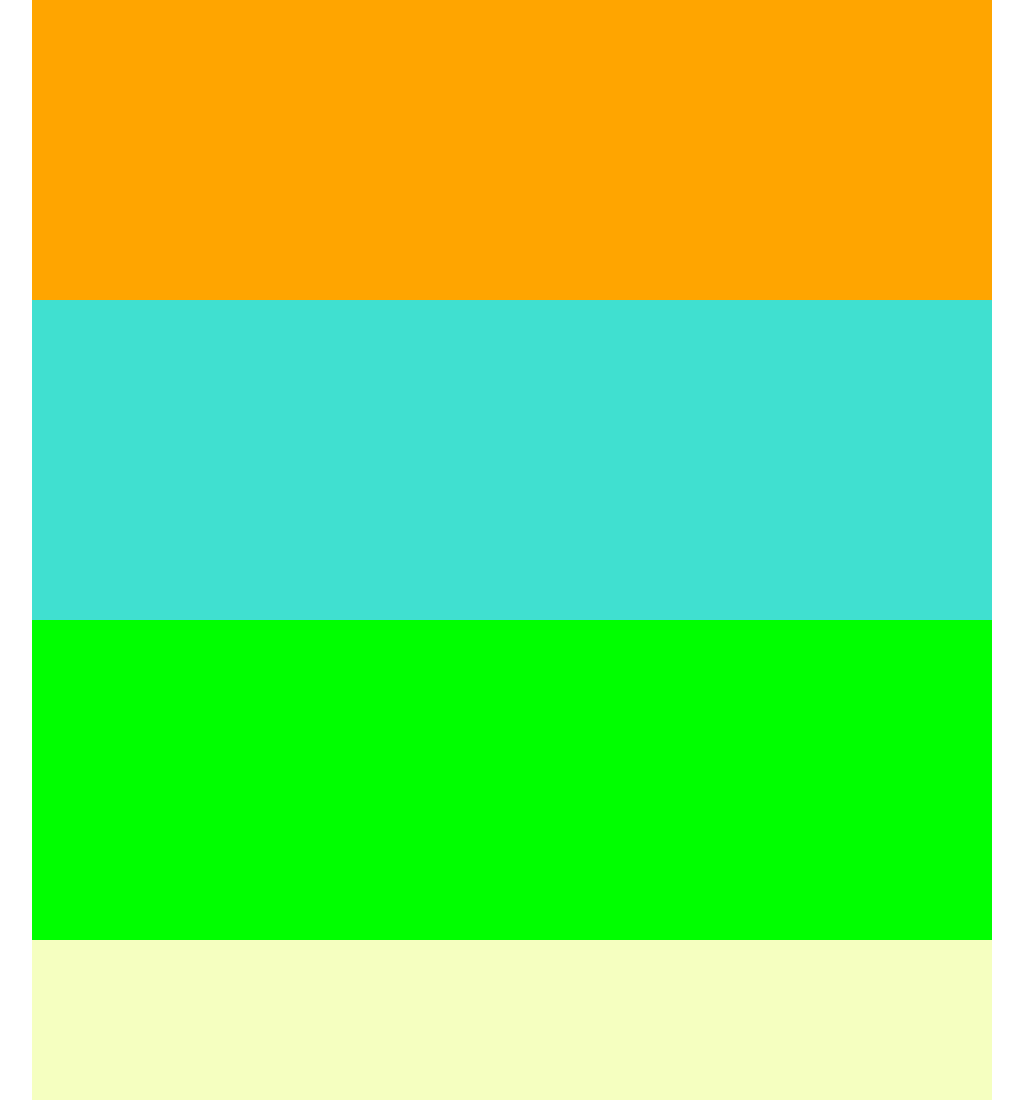
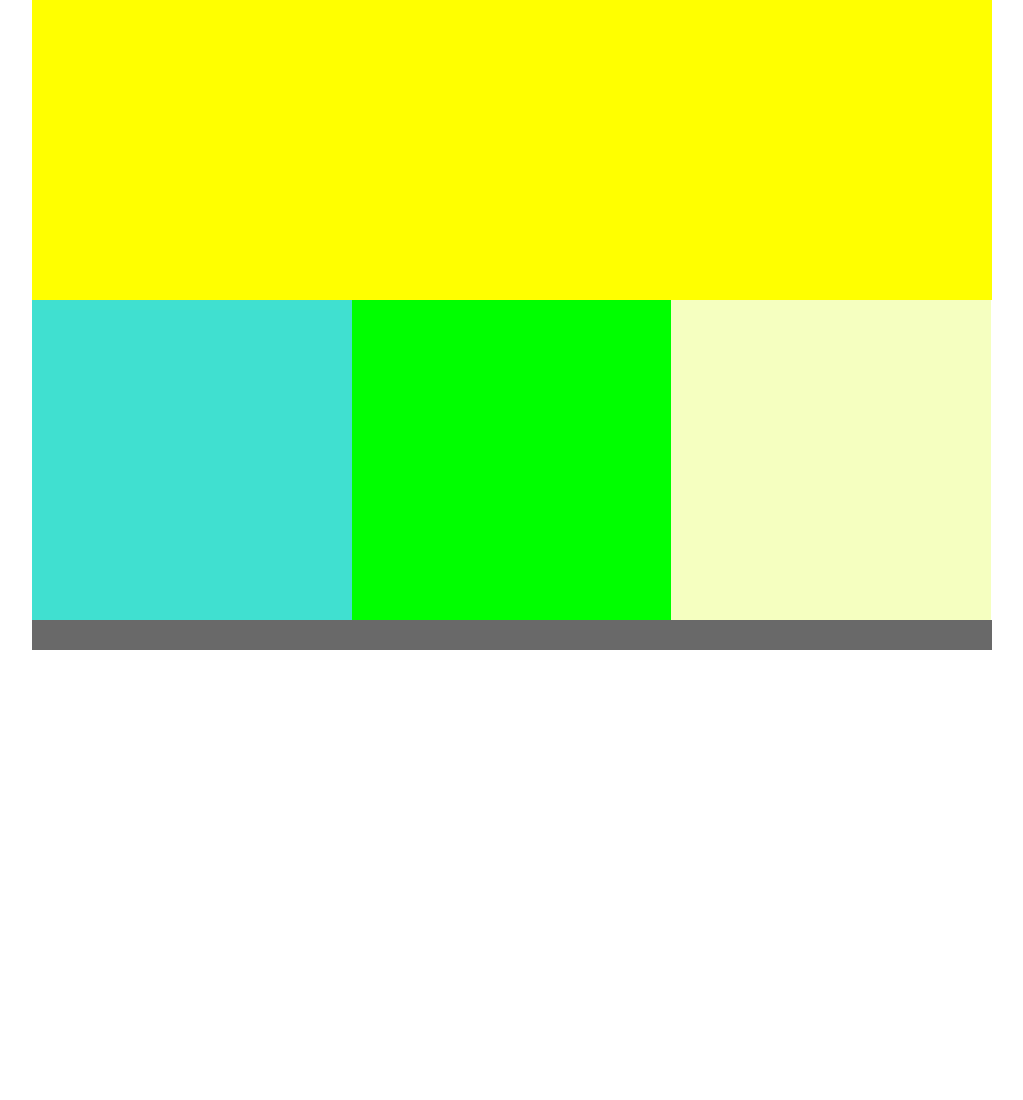
Before and after one commit to JordiBrEs/learning-responsive, a plain HTML site: page changing-colors-depending-device/color-device.html in a window 1280 px wide. Shown: the top 1100 px of the page, without its empty margins (128-1151 px from the left). After the commit the page ends 800 px from the top, so only its background shows below. Drawn offline with Linux system fonts and the light colour scheme.

Commit message:
Colums are adapting depending on device

```diff
--- a/changing-colors-depending-device/css/color-based-on-device.css
+++ b/changing-colors-depending-device/css/color-based-on-device.css
@@ -21,7 +21,7 @@ html, body {
 header {
   height: 300px;
   width: 100%;
-  background: #e3e3e3;
+  background: yellow;
 }
 
 
@@ -34,15 +34,15 @@ header {
 }
 
 #column-1 {
-  background: #d5d5d5;
+  background: red;
 }
 
 #column-2 {
-  background: #d5d5d5;
+  background: yellow;
 }
 
 #column-3 {
-  background: #d5d5d5;
+  background: red;
 }
 
 
@@ -62,6 +62,11 @@ footer {
   header {
     background-color: blue;
   }
+  .col-3 {
+    width: 50%;
+    height: 320px;
+    float: left;
+  }
 
   #column-1 {
     background-color: yellow;
@@ -73,6 +78,7 @@ footer {
 
   #column-3 {
     background-color: green;
+    width: 100%;
   }
 
   footer {
@@ -85,9 +91,13 @@ footer {
 /*---------- Desktops ----------*/
 @media (min-width: 1200px) {
   header {
-    background-color: orange;
+    background-color: yellow;
   }
-
+  .col-3 {
+    width: 33.3%;
+    height: 320px;
+    float: left;
+  }
   #column-1 {
     background-color: turquoise;
   }
@@ -98,6 +108,7 @@ footer {
 
   #column-3 {
     background-color: rgb(245, 255, 192);
+    width: 33.3%;
   }
 
   footer {
```
